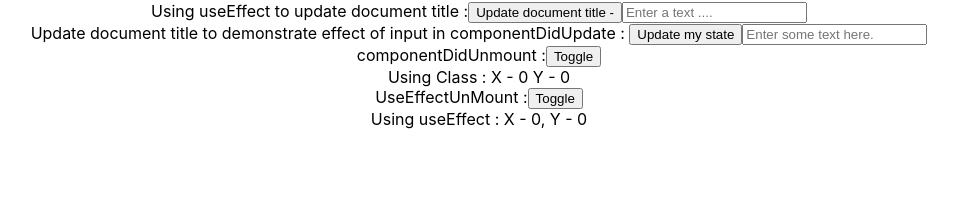
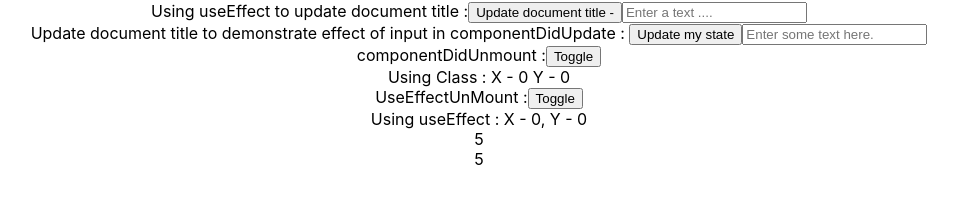
Before and after one commit to PraveenMatthewPhilip/react-code-snippets, a React (Create React App) app: page / in a window 1280 px wide. Shown: the part 165-368 px from the top of the page, without its empty margins (161-1119 px from the left). Built offline with nearby package versions, Linux system fonts and the light colour scheme.

Commit message:
components for ClassSetInterval & useEffectInterval added.

```diff
--- a/src/App.js
+++ b/src/App.js
@@ -10,6 +10,8 @@ import UseEffectUpdateDocumentTitle from './hooks/useEffect/UseEffectUpdateDocum
 import ClassPreventcomponentDidUpdate from './hooks/useEffect/ClassPreventcomponentDidUpdate';
 import ClassUnmountMouseMove from './hooks/useEffect/ClassUnmountMouseMove';
 import UseEffectUnmountMouseMove from './hooks/useEffect/UseEffectUnmountMouseMove';
+import ClassSetInterval from './hooks/useEffect/ClassSetInterval';
+import UseEffectInterval from './hooks/useEffect/UseEffectInterval'
 
 function App() {
   return (
@@ -23,6 +25,8 @@ function App() {
       <ClassPreventcomponentDidUpdate />
       <ClassUnmountMouseMove /> {/*<MouseMoveWithClass />*/}
        <UseEffectUnmountMouseMove /> { /*<UseEffectMouseMove /> */ }
+       <ClassSetInterval />
+       <UseEffectInterval />
     </div>
   );
 }
--- /dev/null
+++ b/src/hooks/useEffect/ClassSetInterval.js
@@ -0,0 +1,30 @@
+import React, { Component } from 'react';
+
+class ClassSetInterval extends Component{
+
+    state = {
+        counter: 0
+    }
+
+    tick = () =>{
+        this.setState({
+            counter: this.state.counter + 1
+        })
+    }
+
+    componentDidMount(){
+        console.log("componentDidMount - ClassSetInterval.js")
+        this.interval = setInterval(this.tick, 1000);
+    }
+
+    componentWillUnmount(){
+        clearInterval(this.interval);
+    }
+    render(){
+        return(
+            <div>{this.state.counter}</div>
+        )
+    }
+}
+
+export default ClassSetInterval;
--- /dev/null
+++ b/src/hooks/useEffect/UseEffectInterval.js
@@ -0,0 +1,26 @@
+import React, { useEffect, useState } from 'react';
+
+const UseEffectInterval = () => {
+
+    const [ counter, setCounter] = useState(0);
+
+    const tick = () => {
+        setCounter(prevCount => prevCount + 1);
+    }
+
+    useEffect(() => {
+        console.log("useEffect - UseEffectInterval.js")
+        const interval = setInterval(
+            tick, 1000
+        );
+        return () => {
+            clearInterval(interval);
+        }
+    },[])
+
+    return(
+        <div>{counter}</div>
+    );
+}
+
+export default UseEffectInterval;
```
